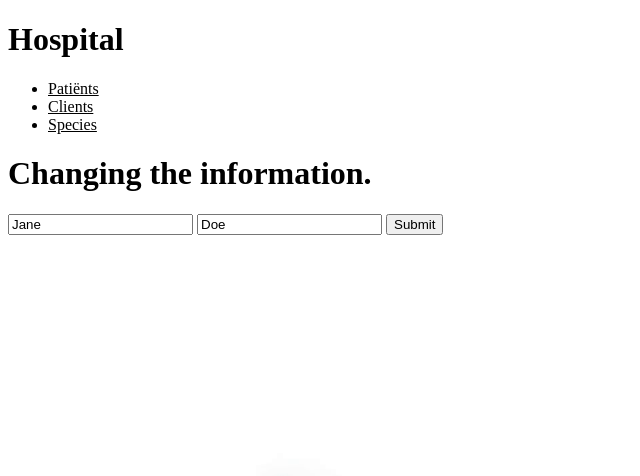
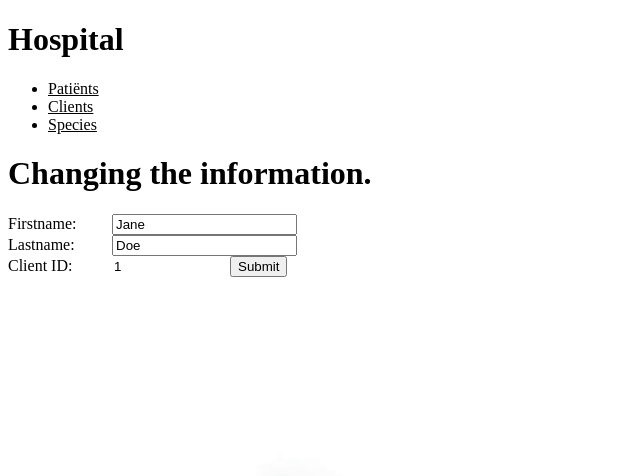
Before and after one commit to Raimovanberkel/hospital, a PHP site: page /Hospital/client/edit/1 in a window 1280 px wide. Shown: the top 476 px of the page, without its empty margins (0-640 px from the left). Run offline with PHP 8.4, Linux system fonts and the light colour scheme; data comes from the database, SQL or seed files in the repository.

Commit message:
client klaar aan species begonnen

```diff
--- a/controller/ErrorController.php
+++ b/controller/ErrorController.php
@@ -2,7 +2,6 @@
 
 function index(){
 echo "<h1>ERROR</h1><br><br>Werkt niet!";
-echo error_get_last();
 }
 
 ?>
--- a/model/ClientModel.php
+++ b/model/ClientModel.php
@@ -25,6 +25,7 @@ function createclient() {
 		':firstname' => $firstname,
 		':lastname' => $lastname));
 	$db = null;
+	return render('client/index');
 	return true;
 }
 
@@ -38,6 +39,7 @@ function deleteclient($clientid = null) {
 	$query->execute(array(
 		':client_id' => $clientid));
 	$db = null;
+	return render('client/index');
 	return true;
 }
 
--- a/public/css/style.css
+++ b/public/css/style.css
@@ -45,5 +45,7 @@ form div {
 }
 
 #clientid{
-	display: none;
+	border: none;
+	cursor: default;
+	width: 110px;
 }
--- a/view/client/edit.php
+++ b/view/client/edit.php
@@ -1,9 +1,13 @@
 <h1>Changing the information.</h1>
 <div class="container">
+
   <form action="<?= URL ?>client/editSave" method="post">
-    <input type="text" name="firstname" value="<?= $client['client_firstname'] ?>" id="firstname">
-    <input type="text" name="lastname" value="<?= $client['client_lastname'] ?>" id="lastname">
-     <input type="text" name="clientid" value="<?= $client['client_id'] ?>" id="clientid">
+  	<label for="firstname">Firstname:</label>
+    <input type="text" name="firstname" value="<?= $client['client_firstname'] ?>" id="firstname"><br>
+    <label for="lastname">Lastname:</label>
+    <input type="text" name="lastname" value="<?= $client['client_lastname'] ?>" id="lastname"><br>
+    <label for="clientid">Client ID:</label>
+   	<input type="text" name="clientid" value="<?= $client['client_id'] ?>" id="clientid" readonly>
     <input type="submit" value="Submit">
   </form>
 </div>
```
Also changed, not shown: view/client/index.php (+1 -8 lines), view/species/index.php (+4 -23 lines).
